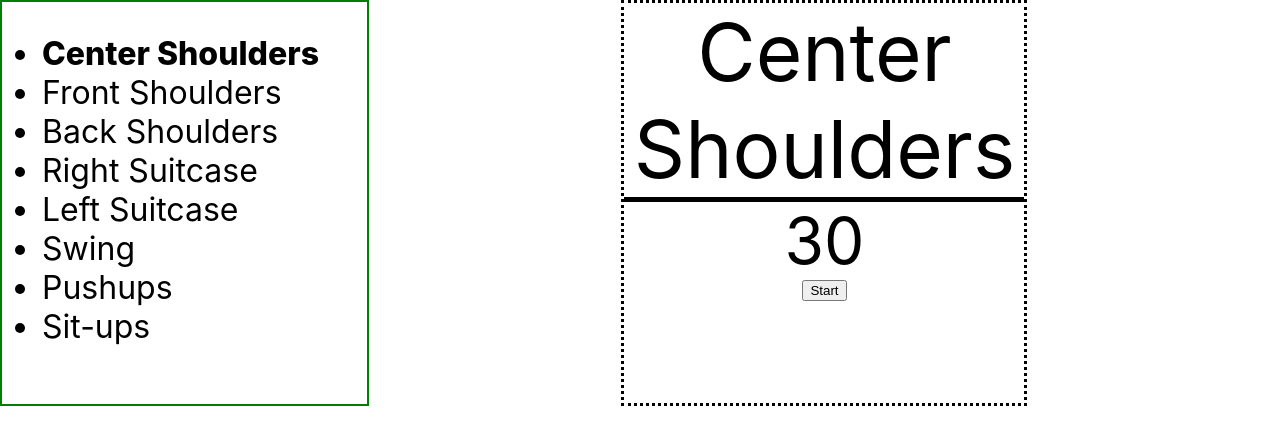
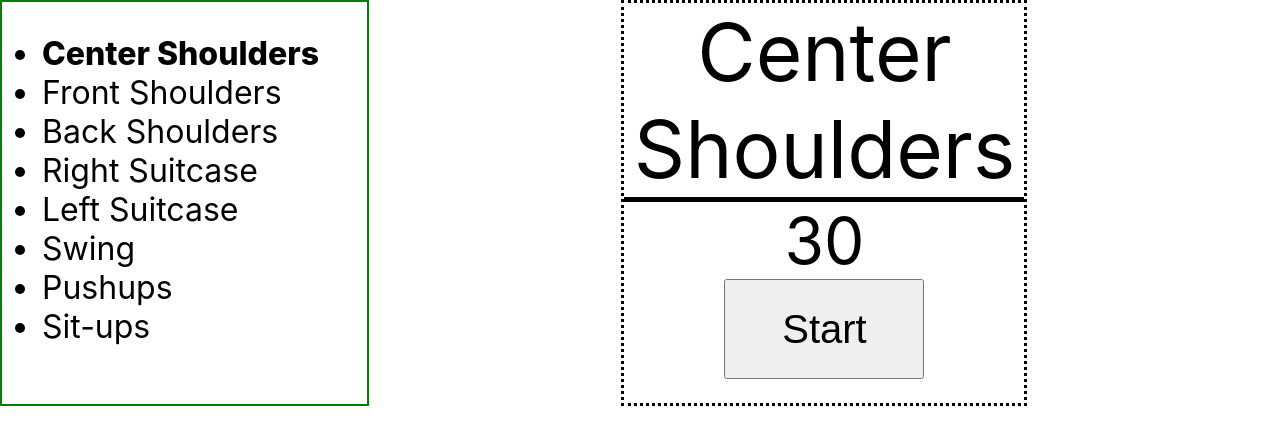
Before and after one commit to pca2/7min, a React (Create React App) app: page / in a window 1280 px wide. Shown: the top 444 px of the page. Built offline with nearby package versions, Linux system fonts and the light colour scheme.

Commit message:
Add basic button css

```diff
--- a/src/App.css
+++ b/src/App.css
@@ -34,3 +34,10 @@
 .list-item-active{
   font-weight: 800;
 }
+
+
+button{
+  width:200px;
+  height:100px;
+  font-size: 40px;
+}
```
